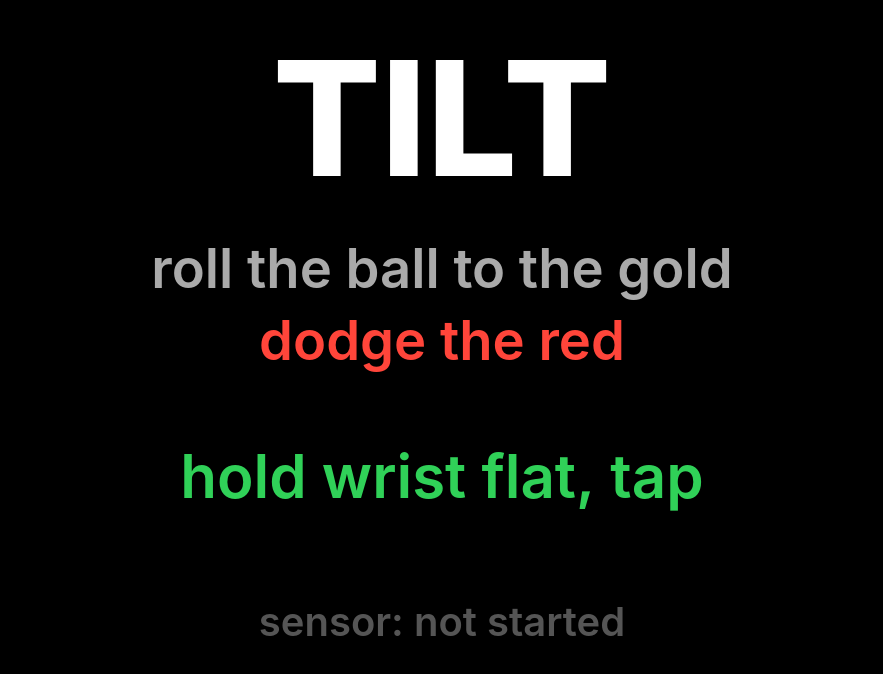
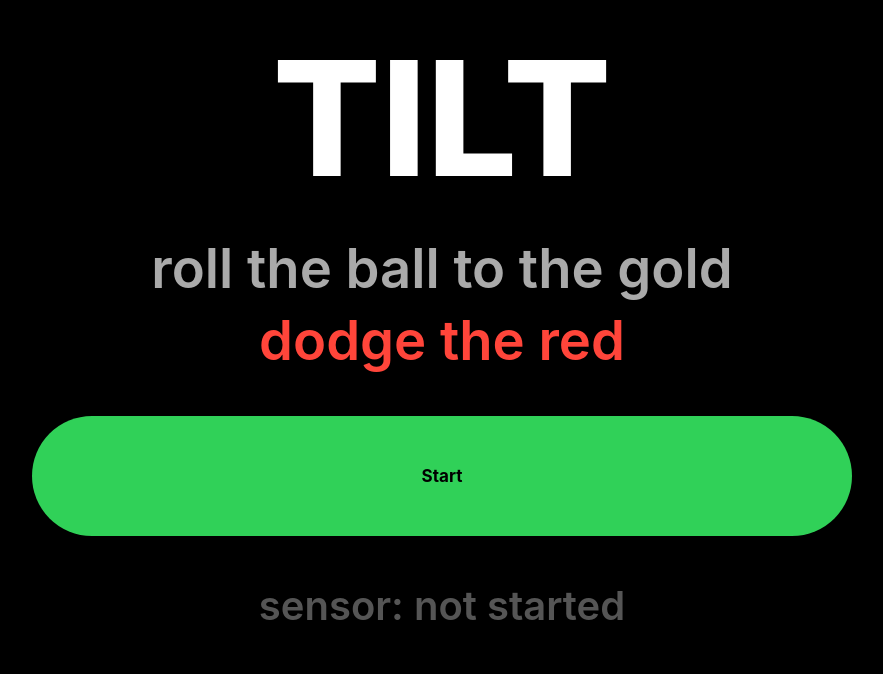
Before and after one commit to waddysack-cpu/tilt-watch-game, a plain HTML site: page index.html in a window 1280 px wide. Shown: the part 112-786 px from the top of the page, without its empty margins (198-1081 px from the left). Drawn offline with Linux system fonts and the light colour scheme.

Commit message:
Real Start button so the watch shows the motion prompt
Co-Authored-By: Claude Opus 5.5 <noreply@anthropic.com>

```diff
--- a/index.html
+++ b/index.html
@@ -9,10 +9,14 @@
   html, body { margin: 0; height: 100%; background: #000; overflow: hidden;
     -webkit-user-select: none; user-select: none; -webkit-tap-highlight-color: transparent; touch-action: none; }
   canvas { display: block; width: 100vw; height: 100vh; }
+  #go { position: fixed; left: 18%; right: 18%; top: 66%; height: 15%; border: 0; border-radius: 99px;
+    background: #30d158; color: #000; font: 700 17px -apple-system, system-ui, sans-serif; }
+  #go[hidden] { display: none; }
 </style>
 </head>
 <body>
 <canvas id="c"></canvas>
+<button id="go">Start</button>
 <script>
 (function () {
   const cv = document.getElementById('c'), ctx = cv.getContext('2d');
@@ -129,11 +133,13 @@
     }
     finger = { x, y };
   }
-  cv.addEventListener('touchstart', e => { e.preventDefault(); const t = e.changedTouches[0]; press(t.clientX, t.clientY); }, { passive: false });
+  cv.addEventListener('touchstart', e => { e.preventDefault(); if (state !== 'play') return; const t = e.changedTouches[0]; press(t.clientX, t.clientY); }, { passive: false });
   cv.addEventListener('touchmove', e => { e.preventDefault(); const t = e.changedTouches[0]; if (finger) finger = { x: t.clientX, y: t.clientY }; }, { passive: false });
-  cv.addEventListener('touchend', e => { askPermission(); e.preventDefault(); finger = null; }, { passive: false });
-  cv.addEventListener('click', askPermission);
-  cv.addEventListener('mousedown', e => press(e.clientX, e.clientY));
+  cv.addEventListener('touchend', e => { e.preventDefault(); finger = null; }, { passive: false });
+  cv.addEventListener('mousedown', e => { if (state === 'play') press(e.clientX, e.clientY); });
+  // a real <button> is the only thing the watch accepts for the motion permission prompt
+  const go = document.getElementById('go');
+  go.addEventListener('click', () => { askPermission(); press(W / 2, H / 2); });
   cv.addEventListener('mousemove', e => { if (finger) finger = { x: e.clientX, y: e.clientY }; });
   addEventListener('mouseup', () => finger = null);
   addEventListener('keydown', e => {
@@ -207,9 +213,8 @@
       text('TILT', W / 2, H * 0.3, S * 0.2, '#fff', 800);
       text('roll the ball to the gold', W / 2, H * 0.48, S * 0.068, '#aaa');
       text('dodge the red', W / 2, H * 0.57, S * 0.068, '#ff453a');
-      text(state === 'wait' ? 'hold still…' : 'hold wrist flat, tap', W / 2, H * 0.74, S * 0.075, '#30d158');
-      if (best) text('best ' + best, W / 2, H * 0.84, S * 0.06, '#666');
-      text(motionStatus, W / 2, H * 0.92, S * 0.05, '#555');
+      if (state === 'wait') text('hold still…', W / 2, H * 0.74, S * 0.075, '#30d158');
+      text((best ? 'best ' + best + ' · ' : '') + motionStatus, W / 2, H * 0.9, S * 0.05, '#555');
       return;
     }
     arena();
@@ -233,15 +238,17 @@
       ctx.fillStyle = 'rgba(0,0,0,0.7)'; ctx.fillRect(0, 0, W, H);
       text('score ' + score, W / 2, H * 0.36, S * 0.13, '#fff', 800);
       text('best ' + best, W / 2, H * 0.52, S * 0.075, '#aaa');
-      text('tap to retry', W / 2, H * 0.7, S * 0.075, '#30d158');
-      text(motionStatus, W / 2, H * 0.84, S * 0.05, '#666');
+      text(motionStatus, W / 2, H * 0.9, S * 0.05, '#666');
     }
   }
 
   let last;
   function loop(now) {
     const dt = last ? Math.min(0.05, (now - last) / 1000) : 0; last = now;
-    update(dt); draw(now); requestAnimationFrame(loop);
+    update(dt); draw(now);
+    const showGo = state === 'title' || (state === 'over' && now - deadT > 700);
+    if (go.hidden === showGo) { go.hidden = !showGo; go.textContent = state === 'over' ? 'Retry' : 'Start'; }
+    requestAnimationFrame(loop);
   }
   requestAnimationFrame(loop);
   window.__tilt = { get state() { return state; }, get mode() { return mode; }, get score() { return score; } };
```
